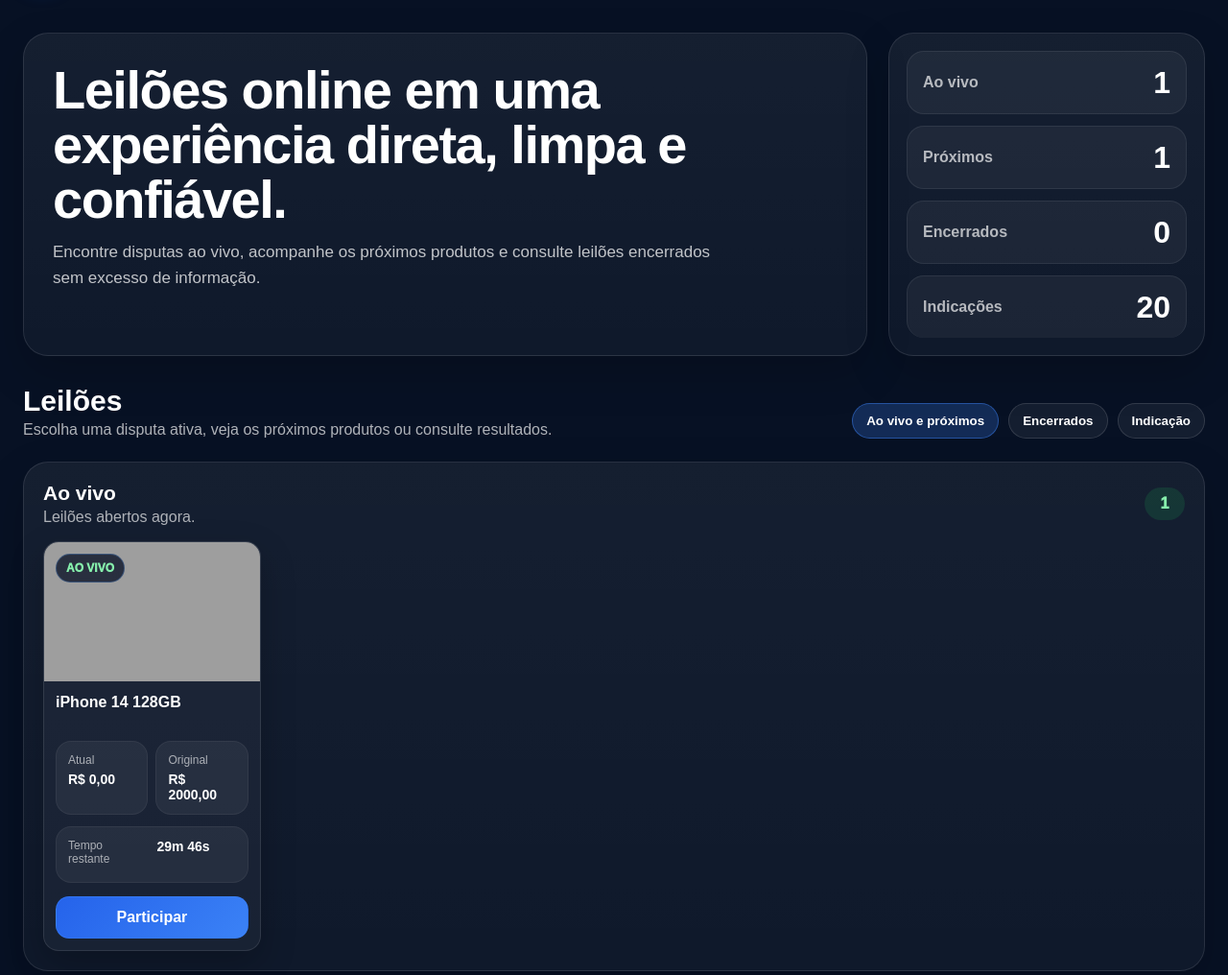
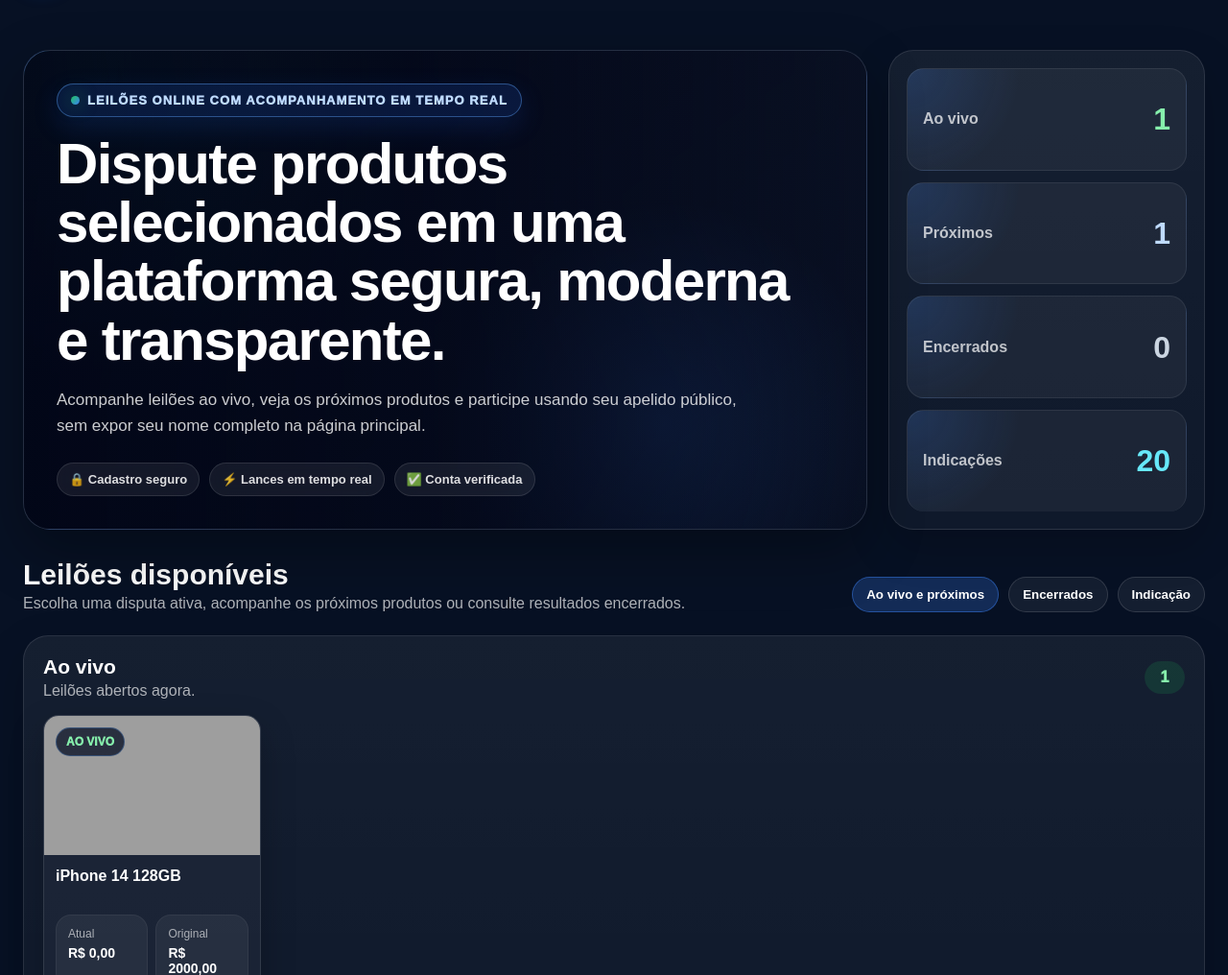
Before and after one commit to vinici459/lanceiocerto, a FastAPI app: page / in a window 1280 px wide. Shown: the part 75-1091 px from the top of the page at 96% size. Run offline with FastAPI, Linux system fonts and the light colour scheme; data comes from the database, SQL or seed files in the repository; data that the repository does not hold is empty; grey boxes are pictures that could not be loaded.

Commit message:
hero profissional com imagem animada

```diff
--- a/templates/index.html
+++ b/templates/index.html
@@ -3,32 +3,40 @@
 
 <section class="container lc-home">
 
-  <div class="lc-hero">
-    <div class="lc-hero-copy">
+  <div class="lc-hero lc-hero-pro">
+    <div class="lc-hero-copy hero-banner">
+      <div class="hero-overlay-content">
+        <span class="eyebrow">Leilões online com acompanhamento em tempo real</span>
 
+        <h1>Dispute produtos selecionados em uma plataforma segura, moderna e transparente.</h1>
 
-      <h1>Leilões online em uma experiência direta, limpa e confiável.</h1>
-      <p>
-        Encontre disputas ao vivo, acompanhe os próximos produtos e consulte leilões encerrados sem excesso de informação.
-      </p>
+        <p>
+          Acompanhe leilões ao vivo, veja os próximos produtos e participe usando seu apelido público,
+          sem expor seu nome completo na página principal.
+        </p>
 
-
+        <div class="hero-trust-row">
+          <span>🔒 Cadastro seguro</span>
+          <span>⚡ Lances em tempo real</span>
+          <span>✅ Conta verificada</span>
+        </div>
+      </div>
     </div>
 
     <aside class="lc-market-card">
-      <div class="market-row">
+      <div class="market-row market-live">
         <span>Ao vivo</span>
         <strong>{{ live_items|length }}</strong>
       </div>
-      <div class="market-row">
+      <div class="market-row market-next">
         <span>Próximos</span>
         <strong>{{ upcoming_items|length }}</strong>
       </div>
-      <div class="market-row">
+      <div class="market-row market-ended">
         <span>Encerrados</span>
         <strong>{{ ended_items|length }}</strong>
       </div>
-      <div class="market-row">
+      <div class="market-row market-suggestion">
         <span>Indicações</span>
         <strong>{{ suggestion_products|length if suggestion_products is defined else 0 }}</strong>
       </div>
@@ -37,12 +45,11 @@
 
   <div class="lc-toolbar">
     <div>
-      <h2>Leilões</h2>
-      <p>Escolha uma disputa ativa, veja os próximos produtos ou consulte resultados.</p>
+      <h2>Leilões disponíveis</h2>
+      <p>Escolha uma disputa ativa, acompanhe os próximos produtos ou consulte resultados encerrados.</p>
     </div>
 
     <div class="lc-tools">
-
       <div class="lc-tabs">
         <button class="lc-tab active" type="button" data-home-target="home-active-auctions">Ao vivo e próximos</button>
         <button class="lc-tab" type="button" data-home-target="home-ended-auctions">Encerrados</button>
@@ -371,70 +372,121 @@ document.addEventListener("DOMContentLoaded", function () {
 .lc-market-card,
 .auction-lane {
   border: 1px solid rgba(255,255,255,.10);
-  background:
-    linear-gradient(180deg, rgba(255,255,255,.060), rgba(255,255,255,.035));
+  background: linear-gradient(180deg, rgba(255,255,255,.060), rgba(255,255,255,.035));
   border-radius: 26px;
   box-shadow: 0 18px 46px rgba(0,0,0,.18);
 }
 
-.lc-hero-copy {
-  padding: 30px;
+.hero-banner {
+  position: relative;
+  overflow: hidden;
+  min-height: 410px;
+  padding: 36px;
+  display: flex;
+  align-items: center;
+  isolation: isolate;
+  background:
+    linear-gradient(90deg, rgba(3, 7, 18, .92) 0%, rgba(7, 20, 45, .78) 44%, rgba(7, 20, 45, .38) 100%),
+    url("/static/hero-auction.jpg") center right / cover no-repeat;
 }
 
-.lc-brand {
+.hero-banner::before {
+  content: "";
+  position: absolute;
+  inset: -8%;
+  background:
+    radial-gradient(circle at 18% 18%, rgba(34,197,94,.22), transparent 28%),
+    radial-gradient(circle at 72% 34%, rgba(59,130,246,.24), transparent 30%),
+    url("/static/hero-auction.jpg") center right / cover no-repeat;
+  opacity: .72;
+  transform: scale(1);
+  animation: heroPhotoMove 18s ease-in-out infinite alternate;
+  z-index: -3;
+}
+
+.hero-banner::after {
+  content: "";
+  position: absolute;
+  inset: 0;
+  background:
+    linear-gradient(90deg, rgba(2,6,23,.94) 0%, rgba(2,6,23,.78) 48%, rgba(2,6,23,.36) 100%),
+    radial-gradient(circle at 12% 12%, rgba(34,197,94,.20), transparent 34%),
+    radial-gradient(circle at 76% 78%, rgba(59,130,246,.22), transparent 30%);
+  z-index: -2;
+}
+
+.hero-overlay-content {
+  max-width: 780px;
+}
+
+.eyebrow {
   display: inline-flex;
   align-items: center;
-  gap: 12px;
-  margin-bottom: 24px;
+  gap: 8px;
+  margin-bottom: 18px;
+  padding: 9px 14px;
+  border-radius: 999px;
+  border: 1px solid rgba(96,165,250,.42);
+  background: rgba(37,99,235,.16);
+  color: #bfdbfe;
+  font-size: 13px;
+  font-weight: 950;
+  text-transform: uppercase;
+  letter-spacing: .08em;
+  box-shadow: 0 10px 28px rgba(37,99,235,.16);
 }
 
-.lc-brand-mark {
-  width: 48px;
-  height: 48px;
-  display: grid;
-  place-items: center;
-  border-radius: 16px;
-  background:
-    radial-gradient(circle at 30% 20%, rgba(255,255,255,.25), transparent 34%),
-    linear-gradient(135deg, #2563eb, #22c55e);
-  color: #fff;
-  font-weight: 950;
-  letter-spacing: -.06em;
-  box-shadow: 0 14px 34px rgba(37,99,235,.28);
-}
-
-.lc-brand-name {
-  color: #fff;
-  font-size: 23px;
-  font-weight: 950;
-  letter-spacing: -.03em;
-}
-
-.lc-brand-name strong {
-  color: #3b82f6;
+.eyebrow::before {
+  content: "";
+  width: 9px;
+  height: 9px;
+  border-radius: 50%;
+  background: linear-gradient(135deg, #22c55e, #3b82f6);
+  box-shadow: 0 0 18px rgba(34,197,94,.55);
 }
 
 .lc-hero h1 {
-  max-width: 780px;
-  margin: 0 0 14px;
-  font-size: clamp(34px, 4.6vw, 56px);
+  max-width: 850px;
+  margin: 0 0 18px;
+  font-size: clamp(36px, 4.7vw, 60px);
   line-height: 1.02;
-  letter-spacing: -1.5px;
+  letter-spacing: -1.7px;
+  color: #fff;
 }
 
 .lc-hero p {
-  max-width: 690px;
+  max-width: 720px;
   margin: 0;
-  color: rgba(255,255,255,.74);
+  color: rgba(255,255,255,.80);
   font-size: 17px;
-  line-height: 1.58;
+  line-height: 1.62;
 }
 
-.lc-hero-actions {
+.hero-trust-row {
   display: flex;
-  gap: 12px;
   flex-wrap: wrap;
+  gap: 10px;
   margin-top: 24px;
+}
+
+.hero-trust-row span {
+  padding: 9px 12px;
+  border-radius: 999px;
+  border: 1px solid rgba(255,255,255,.11);
+  background: rgba(255,255,255,.07);
+  color: rgba(255,255,255,.86);
+  font-size: 13px;
+  font-weight: 850;
+  backdrop-filter: blur(10px);
+}
+
+@keyframes heroPhotoMove {
+  from {
+    transform: scale(1.02) translate3d(0, 0, 0);
+  }
+  to {
+    transform: scale(1.10) translate3d(-18px, -8px, 0);
+  }
 }
 
 .lc-market-card {
@@ -443,35 +495,50 @@ document.addEventListener("DOMContentLoaded", function () {
   gap: 12px;
 }
 
-.market-row,
-.market-note {
+.market-row {
   display: flex;
   align-items: center;
   justify-content: space-between;
   gap: 16px;
   padding: 16px;
   border-radius: 18px;
-  background: rgba(255,255,255,.050);
+  background:
+    radial-gradient(circle at top left, rgba(59,130,246,.18), transparent 38%),
+    rgba(255,255,255,.050);
   border: 1px solid rgba(255,255,255,.075);
+  transition: transform .18s ease, border-color .18s ease, background .18s ease;
 }
 
-.market-row span,
-.market-note span {
-  color: rgba(255,255,255,.68);
-  font-weight: 750;
+.market-row:hover {
+  transform: translateY(-2px);
+  border-color: rgba(59,130,246,.36);
+}
+
+.market-row span {
+  color: rgba(255,255,255,.72);
+  font-weight: 800;
 }
 
 .market-row strong {
   font-size: 32px;
   line-height: 1;
+  color: #fff;
 }
 
-.market-note strong {
-  padding: 6px 10px;
-  border-radius: 999px;
-  color: #4ade80;
-  background: rgba(74,222,128,.11);
-  border: 1px solid rgba(74,222,128,.28);
+.market-live strong {
+  color: #86efac;
+}
+
+.market-next strong {
+  color: #bfdbfe;
+}
+
+.market-ended strong {
+  color: #cbd5e1;
+}
+
+.market-suggestion strong {
+  color: #67e8f9;
 }
 
 .lc-toolbar {
```
Also changed, not shown: other parts of templates/index.html (+50 -64 lines), templates/legal_privacy.html (added, +17 -0 lines), templates/legal_rules.html (added, +16 -0 lines), templates/legal_terms.html (added, +35 -0 lines), templates/register.html (+9 -1 lines).
